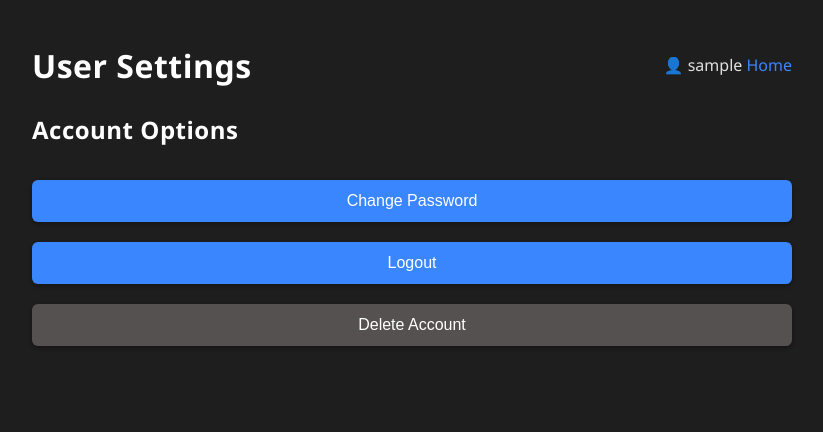
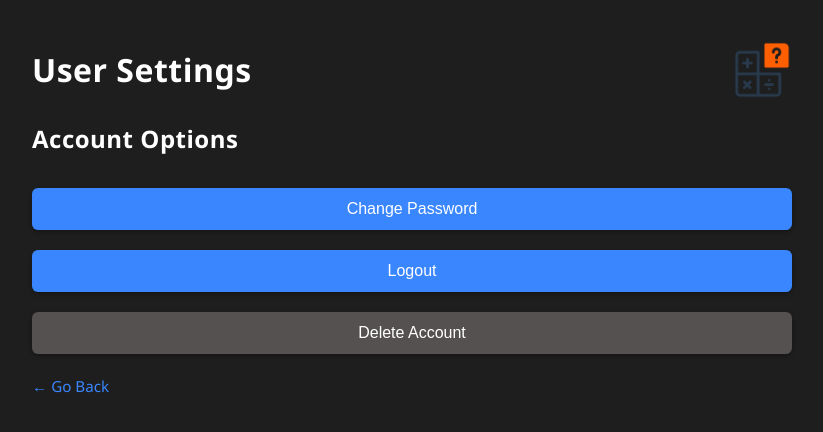
Before and after one commit to SiulRek/MentalMathChallange, a Flask app: page /user-settings in a window 1280 px wide. Shown: the top 432 px of the page, without its empty margins (228-1051 px from the left). Run offline with Flask 3, Linux system fonts and the light colour scheme; the visitor is signed in with stand-in values (Sample User, id 1).

Commit message:
Update header bars with icons, adjust title levels

```diff
--- a/src/templates/create_blueprint.html
+++ b/src/templates/create_blueprint.html
@@ -2,7 +2,7 @@
 <html lang="en">
 <head>
   <meta charset="UTF-8">
-  <title>Create Blueprint</title>
+  <title>Create Blueprint - Mental Math Challenge</title>
   <link rel="stylesheet" href="{{ url_for('static', filename='style.css') }}">
   <link rel="icon" type="image/png" href="{{ url_for('static', filename='icon.png') }}">
 </head>
--- a/src/templates/edit_blueprint.html
+++ b/src/templates/edit_blueprint.html
@@ -2,7 +2,7 @@
 <html lang="en">
 <head>
   <meta charset="UTF-8">
-  <title>Edit Blueprint</title>
+  <title>Edit Blueprint - Mental Math Challenge</title>
   <link rel="stylesheet" href="{{ url_for('static', filename='style.css') }}">
   <link rel="icon" type="image/png" href="{{ url_for('static', filename='icon.png') }}">
 </head>
--- a/src/templates/index.html
+++ b/src/templates/index.html
@@ -2,7 +2,7 @@
 <html lang="en">
 <head>
   <meta charset="UTF-8">
-  <title>Your Blueprints</title>
+  <title>Your Blueprints - Mental Math Challenge</title>
   <link rel="stylesheet" href="{{ url_for('static', filename='style.css') }}">
   <link rel="icon" type="image/png" href="{{ url_for('static', filename='icon.png') }}">
 </head>
--- a/src/templates/login.html
+++ b/src/templates/login.html
@@ -4,10 +4,14 @@
   <meta charset="UTF-8">
   <title>Login - Mental Math Challenge</title>
   <link rel="stylesheet" href="{{ url_for('static', filename='style.css') }}">
+  <link rel="icon" type="image/png" href="{{ url_for('static', filename='icon.png') }}">
 </head>
 <body>
   <div class="container">
-    <h2>Login to Your Account</h2>
+    <div class="header-bar">
+      <h2>Login to Your Account</h2>
+      <img src="{{ url_for('static', filename='icon.png') }}" alt="Logo" class="app-logo">
+    </div>
 
     {% with messages = get_flashed_messages(with_categories=true) %}
       {% if messages %}
--- a/src/templates/message.html
+++ b/src/templates/message.html
@@ -4,8 +4,14 @@
   <meta charset="UTF-8">
   <title>Message - Mental Math Challenge</title>
   <link rel="stylesheet" href="{{ url_for('static', filename='style.css') }}">
+  <link rel="icon" type="image/png" href="{{ url_for('static', filename='icon.png') }}">
 </head>
 <body>
+  <div class="container">
+    <div class="header-bar">
+      <h2></h2>
+      <img src="{{ url_for('static', filename='icon.png') }}" alt="Logo" class="app-logo">
+    </div>
   <div class="container">
     <div class="message-wrapper">
       {% if type == "email_confirmation_success" %}
--- a/src/templates/register.html
+++ b/src/templates/register.html
@@ -4,10 +4,14 @@
   <meta charset="UTF-8">
   <title>Register - Mental Math Challenge</title>
   <link rel="stylesheet" href="{{ url_for('static', filename='style.css') }}">
+  <link rel="icon" type="image/png" href="{{ url_for('static', filename='icon.png') }}">
 </head>
 <body>
   <div class="container">
-    <h2>Create an Account</h2>
+    <div class="header-bar">
+      <h2>Create an Account</h2>
+      <img src="{{ url_for('static', filename='icon.png') }}" alt="Logo" class="app-logo">
+    </div>
 
     {% with messages = get_flashed_messages(with_categories=true) %}
       {% if messages %}
--- a/src/templates/result.html
+++ b/src/templates/result.html
@@ -4,10 +4,14 @@
   <meta charset="UTF-8">
   <title>Results - Mental Math Challenge</title>
   <link rel="stylesheet" href="{{ url_for('static', filename='style.css') }}">
+  <link rel="icon" type="image/png" href="{{ url_for('static', filename='icon.png') }}">
 </head>
 <body>
   <div class="container">
-    <h2 class="result-title">Your Results</h2>
+    <div class="header-bar">
+      <h2>Your Results</h2>
+      <img src="{{ url_for('static', filename='icon.png') }}" alt="Logo" class="app-logo">
+    </div>
 
     {% if duration %}
       <div class="result-time-centered">
--- a/src/templates/user_settings.html
+++ b/src/templates/user_settings.html
@@ -2,17 +2,15 @@
 <html lang="en">
 <head>
   <meta charset="UTF-8">
-  <title>User Settings</title>
+  <title>User Settings - Mental Math Challenge</title>
   <link rel="stylesheet" href="{{ url_for('static', filename='style.css') }}">
 </head>
-<body>
-  <div class="container">
-    <div class="header-bar">
-      <h1>User Settings</h1>
-      <div class="auth-status">
-        <span>👤 {{ session.username }}</span>
-        <a href="{{ url_for('index') }}">Home</a>
-      </div>
+  <link rel="icon" type="image/png" href="{{ url_for('static', filename='icon.png') }}">
+  <body>
+    <div class="container">
+      <div class="header-bar">
+        <h1>User Settings</h1>
+        <img src="{{ url_for('static', filename='icon.png') }}" alt="Logo" class="app-logo">
     </div>
 
     {% with messages = get_flashed_messages(with_categories=true) %}
@@ -37,6 +35,8 @@
       <button type="submit" class="danger-button">Delete Account</button>
     </form>
 
+    <p><a href="javascript:history.back()">← Go Back</a></p>
+
   </div>
 </body>
 </html>
```
Also changed, not shown: src/templates/change_password.html (+7 -3 lines), src/templates/confirm_delete.html (+3 -5 lines), src/templates/forgot_password.html (+7 -3 lines), src/templates/help.html (+7 -3 lines), src/templates/reset_password.html (+7 -3 lines).
